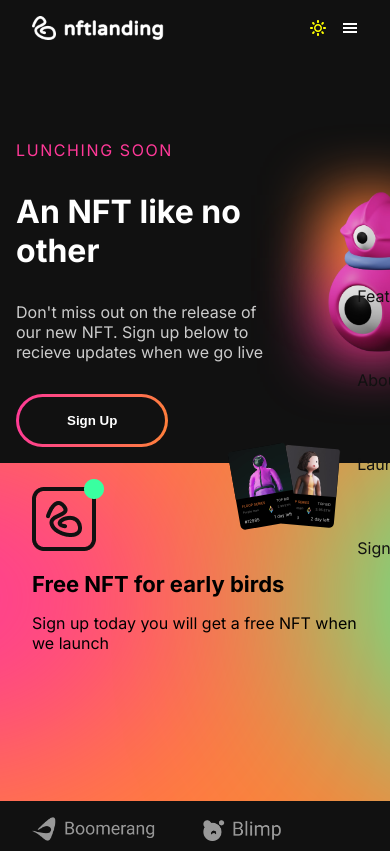
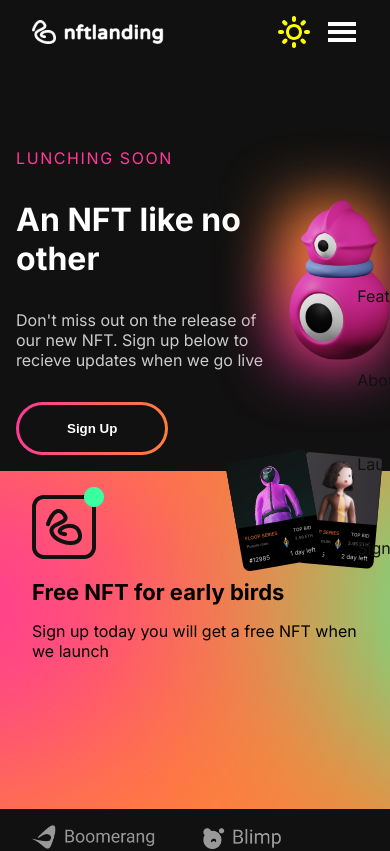
Before and after one commit to MikeWDev/NftLanding, a React (Vite) app: page / in a window 390 px wide. Shown: the top 851 px of the page. Built offline with nearby package versions, Linux system fonts and the light colour scheme.

Commit message:
Fix change theme button for small devices

```diff
--- a/src/Components/Navbar.jsx
+++ b/src/Components/Navbar.jsx
@@ -18,16 +18,16 @@ const Navbar = (props) => {
         <div className="toggle-container">
           <div className="toggle">
             {navState ? (
-              <MdClose onClick={() => setNewState(false)} />
+              <MdClose size={32} onClick={() => setNewState(false)} />
             ) : (
-              <GiHamburgerMenu onClick={() => setNewState(true)} />
+              <GiHamburgerMenu size={32} onClick={() => setNewState(true)} />
             )}
           </div>
-          <div className="mode">
+          <div className="mode" onClick={props.changeTheme}>
             {props.currentTheme === "dark" ? (
-              <ImSun className="light" />
+              <ImSun size={32} className="light" />
             ) : (
-              <BsFillMoonFill className="dark" />
+              <BsFillMoonFill size={32} className="dark" />
             )}
           </div>
         </div>
@@ -48,9 +48,9 @@ const Navbar = (props) => {
           </li>
           <li onClick={props.changeTheme}>
             {props.currentTheme === "dark" ? (
-              <ImSun className="light" />
+              <ImSun size={32} className="light" />
             ) : (
-              <BsFillMoonFill className="dark" />
+              <BsFillMoonFill size={32} className="dark" />
             )}
           </li>
         </ul>
--- a/src/scss/sections/_free.scss
+++ b/src/scss/sections/_free.scss
@@ -102,8 +102,16 @@
     .cards {
       .card1,
       .card2 {
-        zoom: 0.3;
+        zoom: 0.8;
       }
     }
   }
 }
+@media (max-width: 770px) {
+  .cards {
+    .card1,
+    .card2 {
+      zoom: 0.42 !important;
+    }
+  }
+}
--- a/src/scss/sections/_home.scss
+++ b/src/scss/sections/_home.scss
@@ -80,7 +80,7 @@
       grid-template-columns: 0.7fr;
       .image-container {
         position: absolute;
-        right: -10%;
+        right: 5%;
         top: 30%;
         .image {
           img {
@@ -104,3 +104,12 @@
     }
   }
 }
+@media (max-width: 480px) {
+  .home {
+    .container {
+      .image-container {
+        right: 0%;
+      }
+    }
+  }
+}
```
